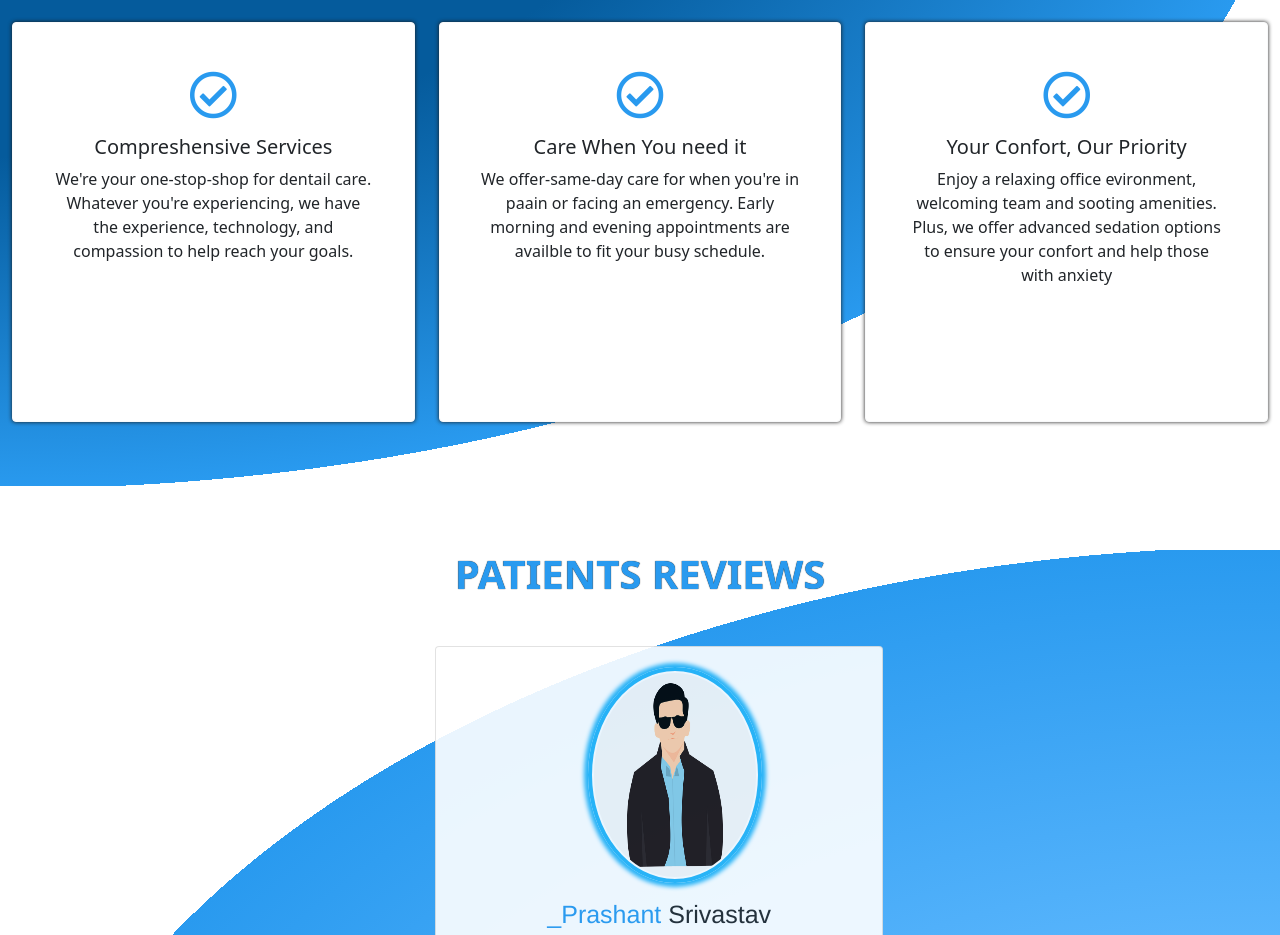
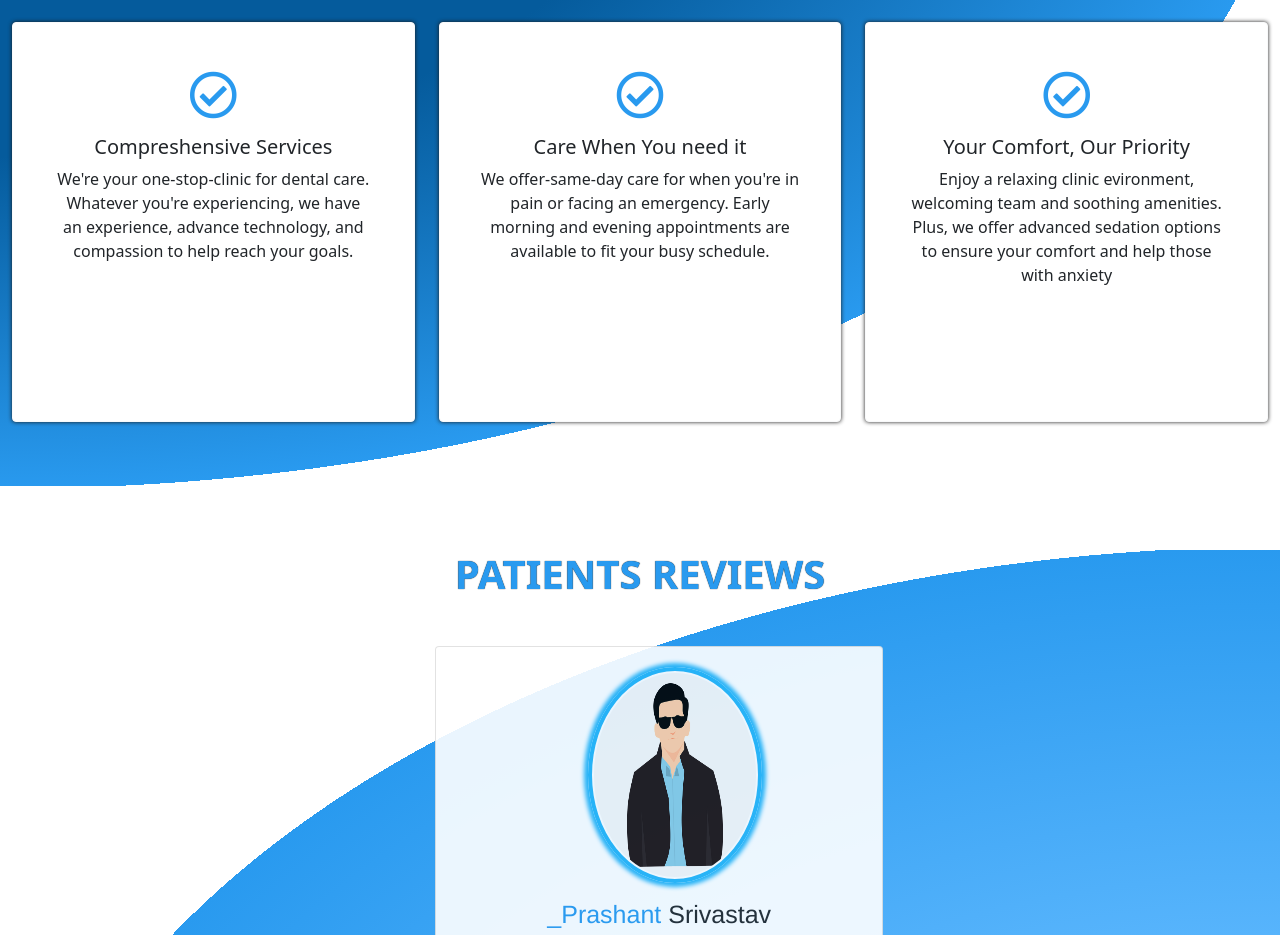
Before and after one commit to SoftGenics/Pms-shreeji-dental-clinic, a React (Create React App) app: page / in a window 1280 px wide. Shown: the part 6220-7155 px from the top of the page. Built offline with nearby package versions, Linux system fonts and the light colour scheme; a web font is replaced by a local one.

Commit message:
Update WhyChoose.js

```diff
--- a/src/Components/WhyChoose/WhyChoose.js
+++ b/src/Components/WhyChoose/WhyChoose.js
@@ -14,9 +14,9 @@ function WhyChoose() {
     <Card.Body>
       <Card.Title>Compreshensive Services</Card.Title>
       <Card.Text>
-        We're your one-stop-shop for dentail care.
+        We're your one-stop-clinic for dental care.
         <br></br>Whatever you're experiencing, we have
-        <br></br>the experience, technology, and
+        <br></br>an experience, advance technology, and
         <br></br>compassion to help reach your goals.
       </Card.Text>
     </Card.Body>
@@ -29,9 +29,9 @@ function WhyChoose() {
       <Card.Title>Care When You need it</Card.Title>
       <Card.Text>
         We offer-same-day care for when you're in
-       <br></br> paain or facing an emergency. Early
+       <br></br> pain or facing an emergency. Early
        <br></br>morning and evening appointments are
-       <br></br>availble to fit your busy schedule.
+       <br></br>available to fit your busy schedule.
       </Card.Text>
     </Card.Body>
   </Card>
@@ -40,12 +40,12 @@ function WhyChoose() {
   <Card border="light" className='text-center'>
     <i className="far fa-check-circle"></i>
     <Card.Body>
-      <Card.Title >Your Confort, Our Priority</Card.Title>
+      <Card.Title >Your Comfort, Our Priority</Card.Title>
       <Card.Text>
-        Enjoy a relaxing office evironment,
-        <br></br>welcoming team and sooting amenities.
+        Enjoy a relaxing clinic evironment,
+        <br></br>welcoming team and soothing amenities.
         <br></br>Plus, we offer advanced sedation options
-        <br></br>to ensure your confort and help those
+        <br></br>to ensure your comfort and help those
         <br></br>with anxiety
       </Card.Text>
     </Card.Body>
```
